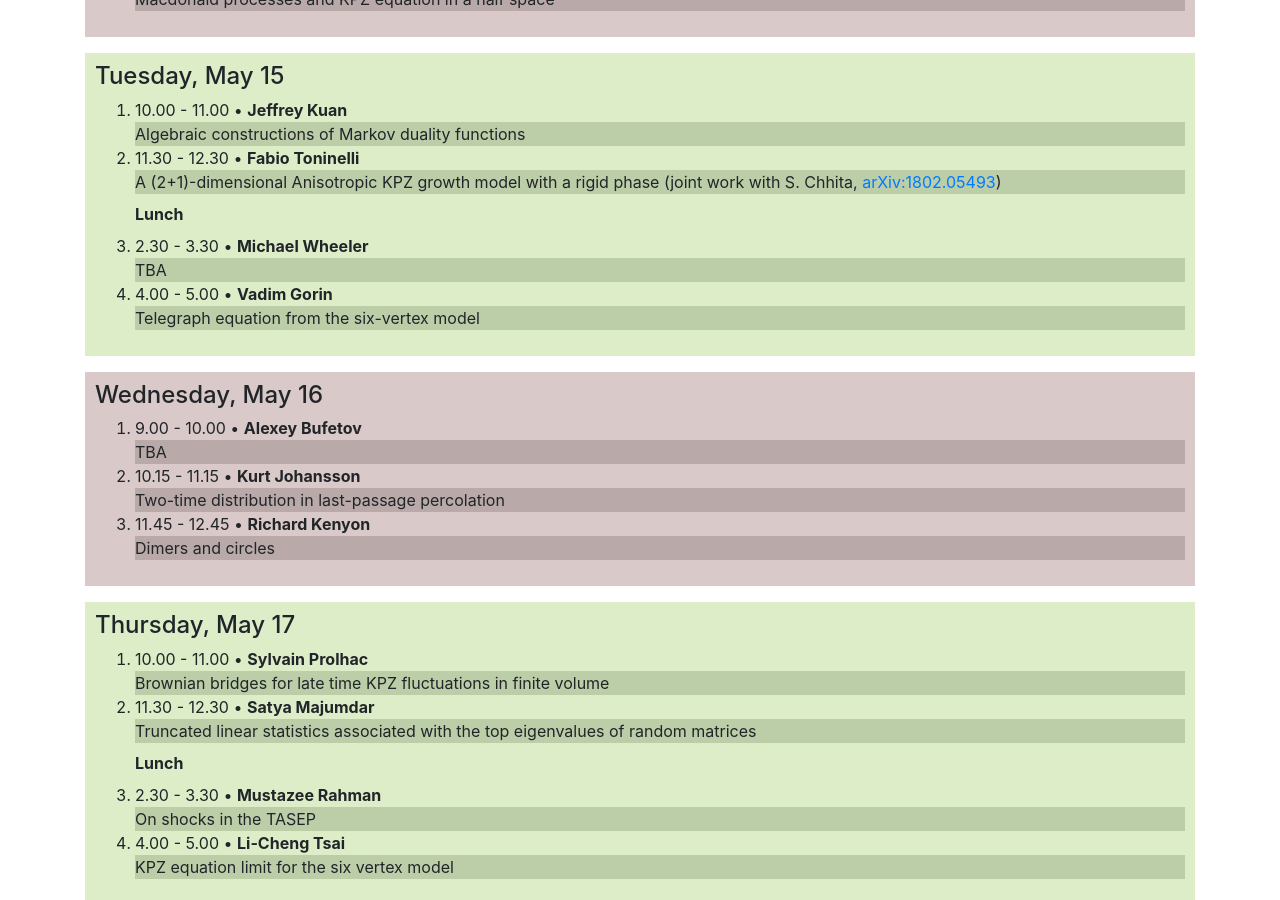
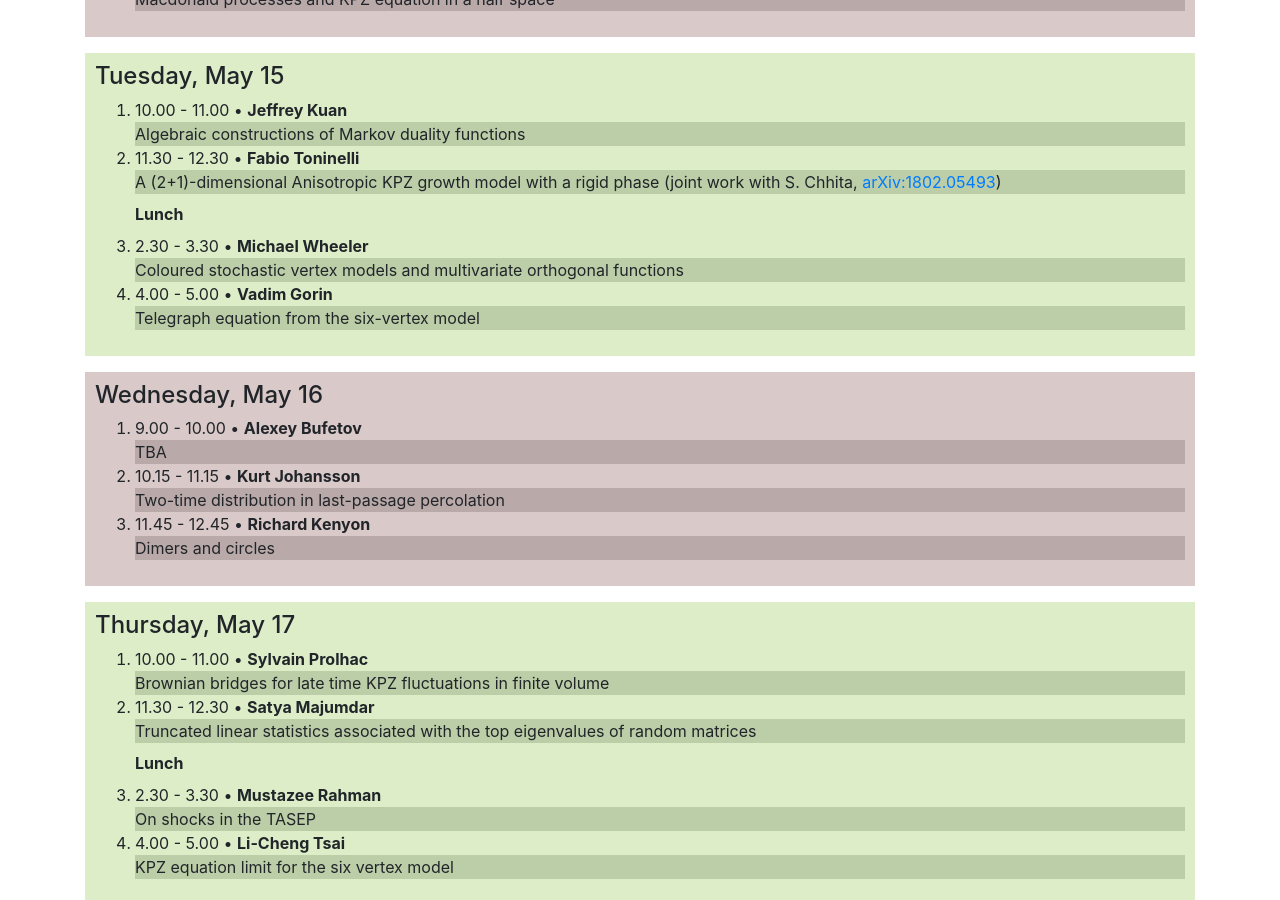
Before and after one commit to int-prob/int-prob-code, a Jekyll site: the page built from conference2018/schedule.md, in a window 1280 px wide and 900 px high, scrolled down 628 px. Built offline with Jekyll 4.4.1, drawn with Linux system fonts in a browser that asks for light colours; nearby versions of some CDN libraries; some of the changed lines change nothing that is shown.

Commit message:
wheeler abstracrt

```diff
--- a/conference2018/schedule.md
+++ b/conference2018/schedule.md
@@ -120,8 +120,8 @@
 <div class="mb-2 mt-2" style="font-weight:bold">Lunch</div>
   <li>2.30 - 3.30 &bull;  <strong>Michael Wheeler</strong>
   <details style="background-color:#bccea8">
-  <summary>TBA</summary>
-  <div style="background-color:#DCEDC8; padding:10px">TBA</div>
+  <summary> Coloured stochastic vertex models and multivariate orthogonal functions</summary>
+  <div style="background-color:#DCEDC8; padding:10px">We introduce a new family of multivariate rational functions and explain how they arise in the context of higher-rank stochastic vertex models. A number of properties of the functions, such as Cauchy and orthogonality relations, will be outlined. If time permits, applications to multi-species particle systems will also be discussed. This is a joint work with Alexei Borodin.</div>
   </details>
   </li>
   <li>4.00 - 5.00 &bull;  <strong>Vadim Gorin</strong>
```
